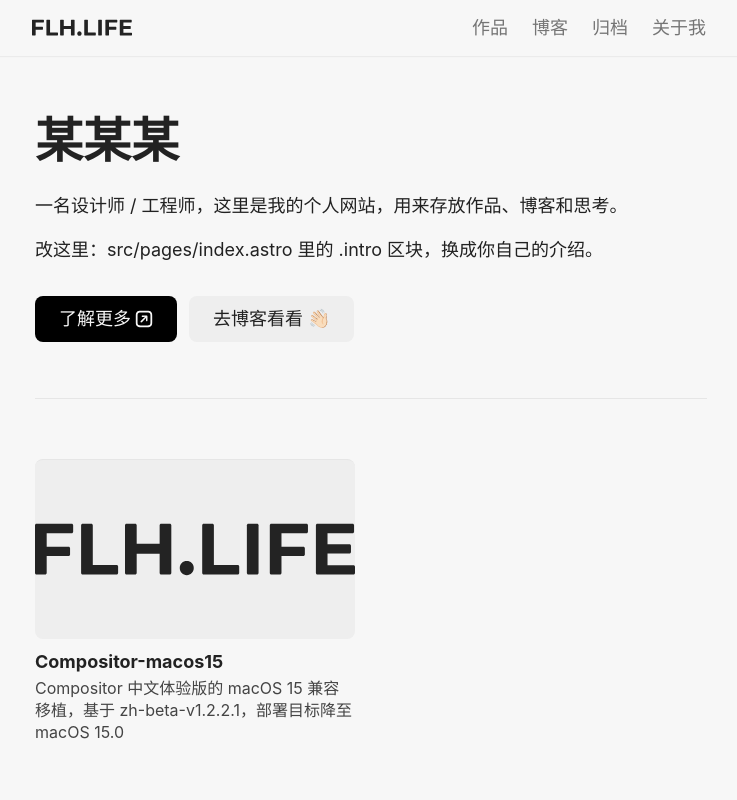
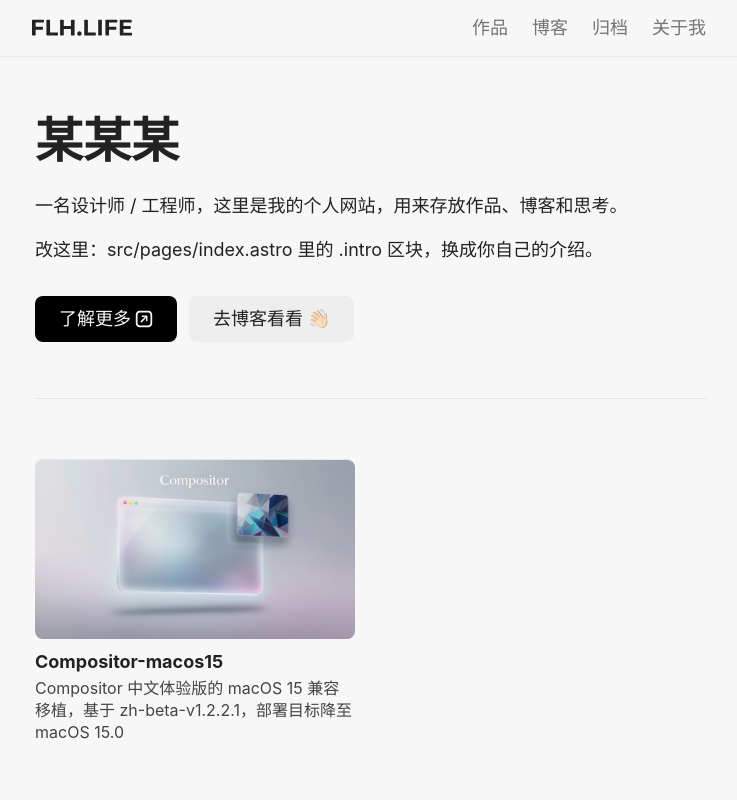
Before and after one commit to zhangqier94-cyber/my-site, an Astro site: page / in a window 1280 px wide. Shown: the top 800 px of the page, without its empty margins (269-1006 px from the left). Built offline with nearby package versions, Linux system fonts and the light colour scheme; Astro itself is replaced by a stand-in of ours.

Commit message:
feat(works): Compositor-macos15 添加封面图

```diff
--- a/src/content/projects/compositor-macos15.md
+++ b/src/content/projects/compositor-macos15.md
@@ -3,6 +3,7 @@ title: Compositor-macos15
 description: Compositor 中文体验版的 macOS 15 兼容移植，基于 zh-beta-v1.2.2.1，部署目标降至 macOS 15.0
 pubDate: 2026-09-23
 tags: [Swift, macOS, 开源]
+cover: /img/works/compositor.jpg
 github: https://github.com/zhangqier94-cyber/Compositor-macos15
 link: https://github.com/zhangqier94-cyber/Compositor-macos15
 ---
```
Also changed, not shown: public/img/works/compositor.jpg (added).
